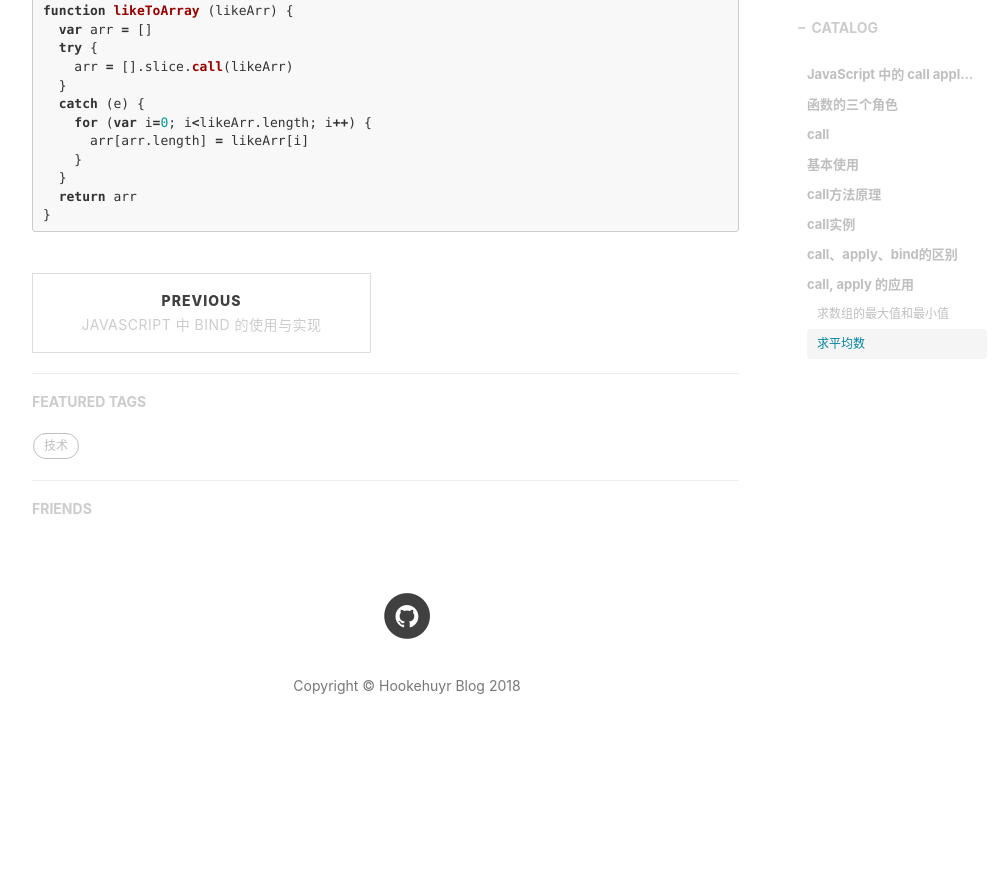
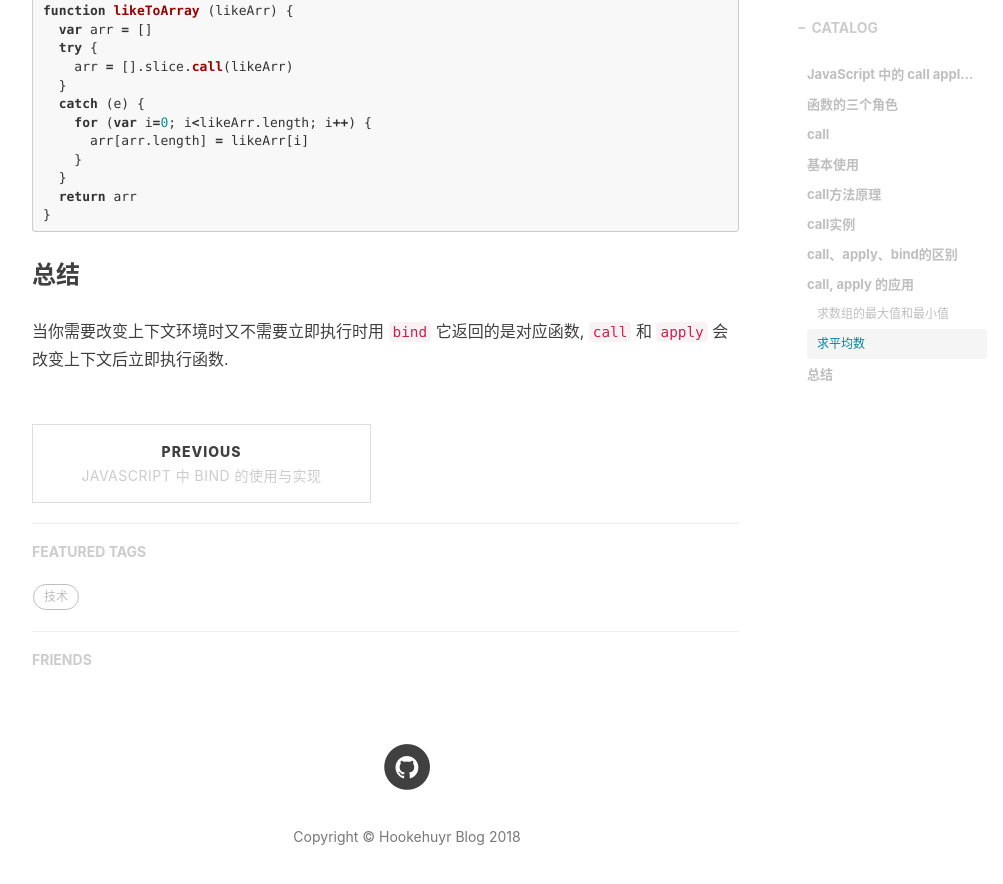
Before and after one commit to hookehuyr/hookehuyr.github.io, a Jekyll site: the page built from _posts/2018-02-08-javascript-call-apply-bind-different.md, in a window 1280 px wide and 900 px high, scrolled down 2735 px. Shown: the top 884 px of the window, without its empty margins (233-1236 px from the left). Built offline with Jekyll 4.4.1, drawn with Linux system fonts in a browser that asks for light colours; nearby versions of some CDN libraries; comment, search, counter and statistics services are not loaded; before the commit the page ends 3525 px from its top, so only the background shows below that.

Commit message:
update 文章

````diff
--- a/_posts/2018-02-08-javascript-call-apply-bind-different.md
+++ b/_posts/2018-02-08-javascript-call-apply-bind-different.md
@@ -108,3 +108,6 @@ function likeToArray (likeArr) {
   return arr
 }
 ```
+
+### 总结
+当你需要改变上下文环境时又不需要立即执行时用 `bind` 它返回的是对应函数, `call` 和 `apply` 会改变上下文后立即执行函数.
````
